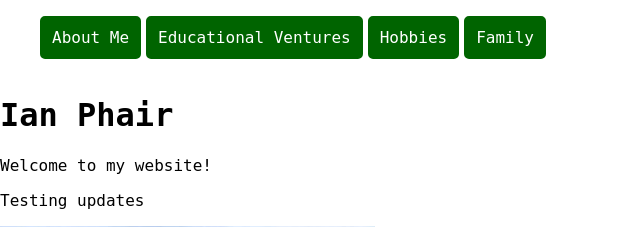
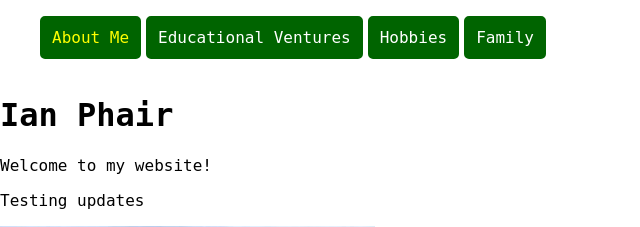
Before and after one commit to DJ-Yokwe/dj-yokwe.github.io, a PHP site: page / in a window 1280 px wide. Shown: the top 227 px of the page, without its empty margins (0-640 px from the left). Run offline with PHP 8.4, Linux system fonts and the light colour scheme.

Commit message:
Update index.css

```diff
--- a/index.css
+++ b/index.css
@@ -36,7 +36,7 @@ body {
 }
 
 .test {
-  color: yellow;
+  color: yellow !important;
 }
 
 img {
```
